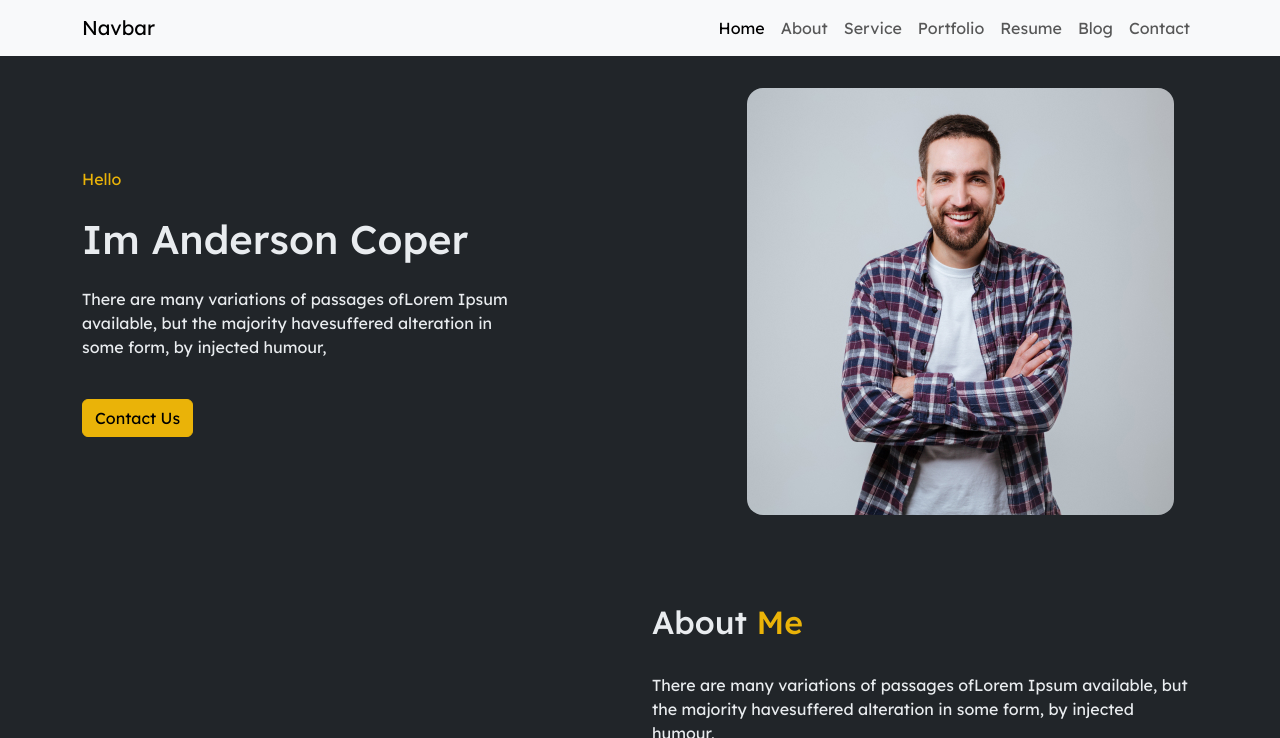
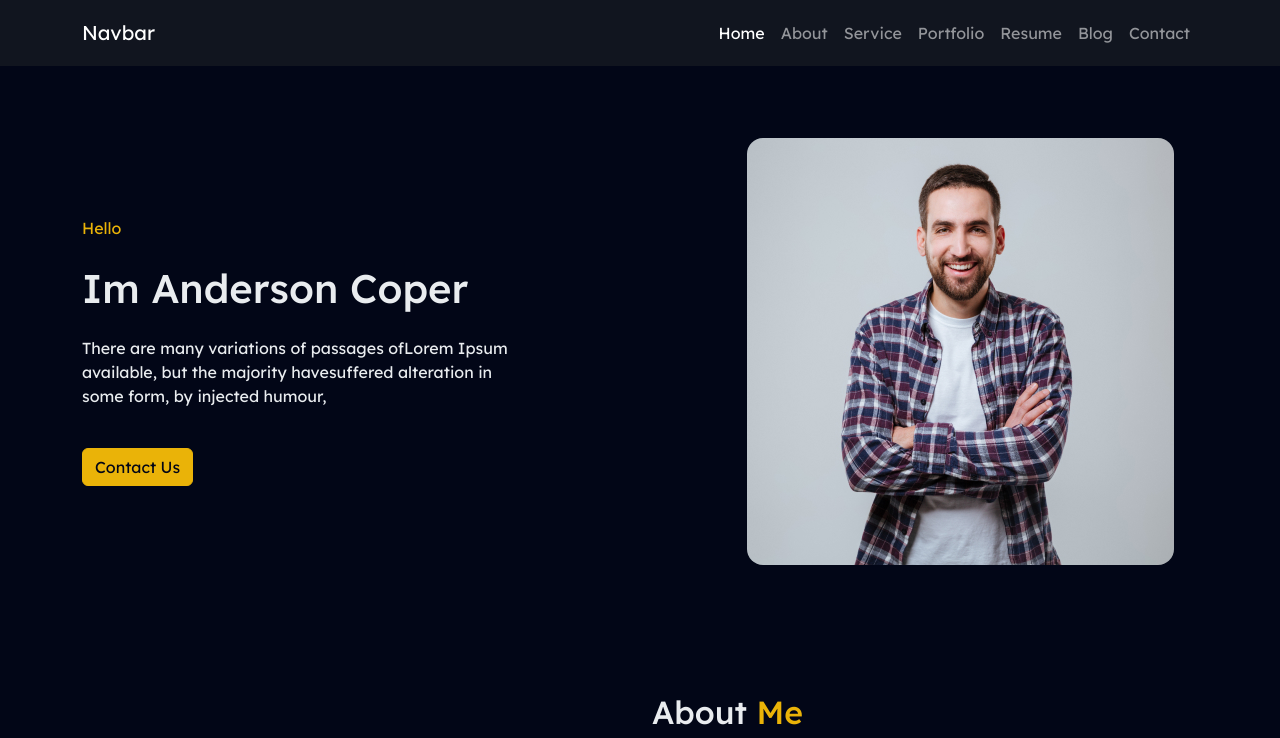
Before and after one commit to easetemplates/about-me-personal-portfolio-website-template, a website built with Vite: page src/index.html in a window 1280 px wide. Shown: the top 738 px of the page. Built offline with nearby package versions, Linux system fonts and the light colour scheme; files whose address does not match are found by name.

Commit message:
updated navbar

```diff
--- a/src/index.html
+++ b/src/index.html
@@ -14,7 +14,7 @@
 </head>
 
 <body>
-    <nav class="navbar navbar-expand-lg bg-light">
+    <nav class="navbar navbar-expand-md navbar-dark bg-dark bg-opacity-50">
         <div class="container">
             <a class="navbar-brand" href="#">Navbar</a>
             <button class="navbar-toggler" type="button" data-bs-toggle="collapse" data-bs-target="#navbarText"
@@ -22,7 +22,7 @@
                 <span class="navbar-toggler-icon"></span>
             </button>
             <div class="collapse navbar-collapse" id="navbarText">
-                <ul class="navbar-nav ms-lg-auto mb-2 mb-lg-0">
+                <ul class="navbar-nav ms-md-auto">
                     <li class="nav-item">
                         <a class="nav-link active" aria-current="page" href="#">Home</a>
                     </li>
@@ -51,7 +51,7 @@
     </nav>
     <main>
         <!--hero section-->
-        <section class="py-5">
+        <section class="py-10">
             <div class="container">
                 <div class="row d-flex align-items-center">
                     <div class="col-xl-5 col-md-5 col-12">
--- a/src/scss/theme/_variables.scss
+++ b/src/scss/theme/_variables.scss
@@ -16,7 +16,7 @@ $gray-600: #6c757d !default;
 $gray-700: #495057 !default;
 $gray-800: #343a40 !default;
 $gray-900: #212529 !default;
-$black: #000 !default;
+$black: #020617 !default;
 // scss-docs-end gray-color-variables
 
 // fusv-disable
@@ -472,7 +472,7 @@ $position-values: (
 
 $body-text-align: null !default;
 $body-color: $gray-200 !default;
-$body-bg: $gray-900 !default;
+$body-bg: $black !default;
 
 $body-secondary-color: rgba($body-color, 0.75) !default;
 $body-secondary-bg: $gray-200 !default;
@@ -1211,7 +1211,7 @@ $nav-underline-link-active-color: var(--#{$prefix}emphasis-color) !default;
 // Navbar
 
 // scss-docs-start navbar-variables
-$navbar-padding-y: $spacer * 0.5 !default;
+$navbar-padding-y: $spacer * 0.8 !default;
 $navbar-padding-x: null !default;
 
 $navbar-nav-link-padding-x: 0.5rem !default;
```
Lines whose indentation alone changed are shown as unchanged.
